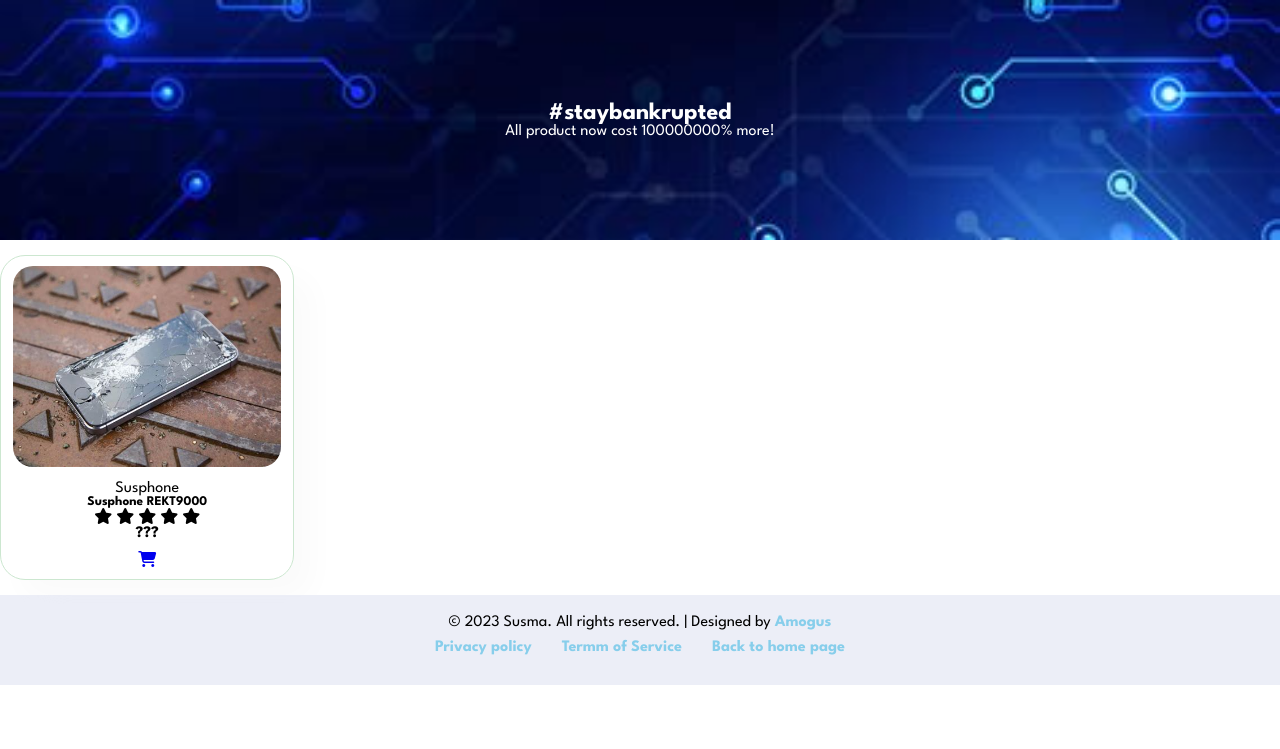
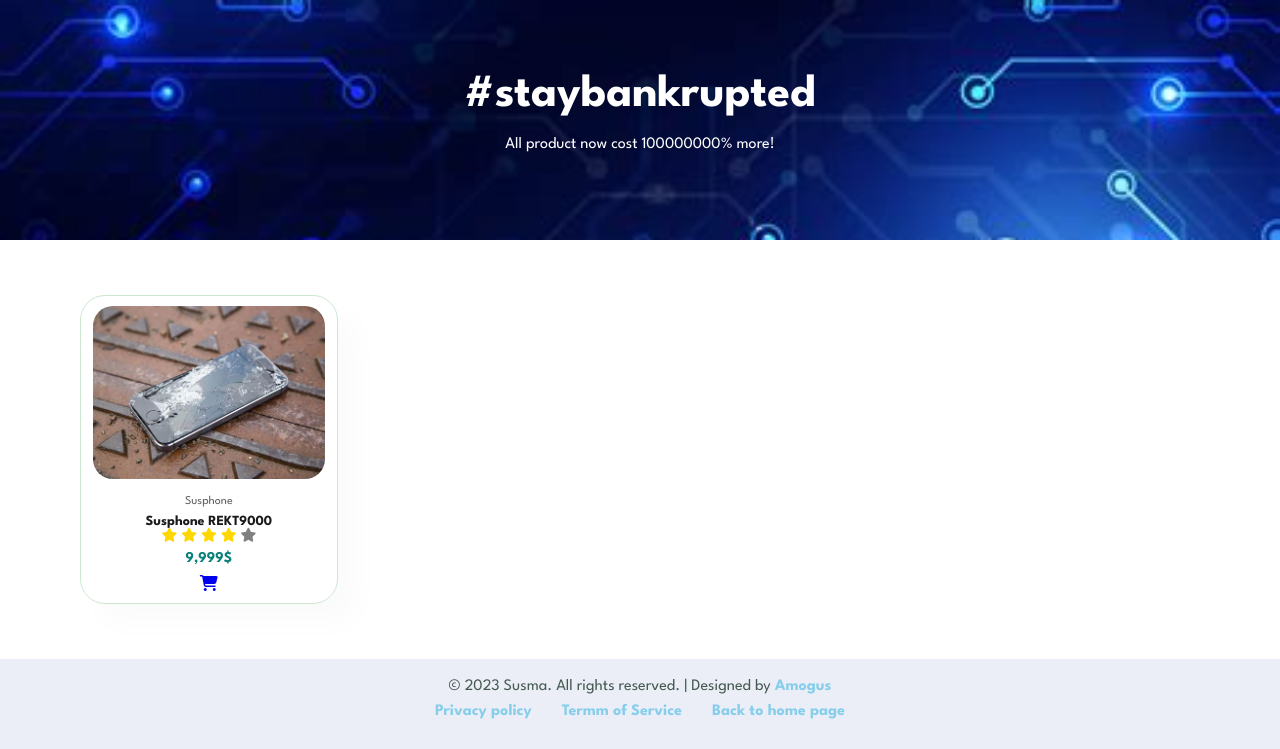
Before and after one commit to Arthaloith/Susma-laptop, a PHP site: page /product.html in a window 1280 px wide. Shown: the part 84-833 px from the top of the page. Before the commit the page ends 769 px from the top, so only its background shows below. Run offline with PHP 8.4, Linux system fonts and the light colour scheme; some libraries are stand-ins or nearby versions.

Commit message:
Finally got product box padding to work

```diff
--- a/css/product.css
+++ b/css/product.css
@@ -1,14 +1,3 @@
-@import url('https://fonts.googleapis.com/css2?family=League+Spartan:wght@100;200;300;400;500;600;700;800;900&display=swap');
-
-* {
-  margin: 0;
-  padding: 0;
-  box-sizing: border-box;
-  font-family: 'League Spartan', sans-serif;
-}
-
-/* --------------------------------------end of base styles-------------------------------------- */
-
 .page-header {
   background-image: url(../assets/banner1.jpg);
   width: 100%;
@@ -40,6 +29,7 @@
   cursor: pointer;
   box-shadow: 20px 20px 30px rgba(0, 0, 0, 0.02);
   margin: 15px 0;
+  transition: 0.2s ease;
 }
 
 #product1 .product-container:hover {
@@ -51,7 +41,30 @@
   border-radius: 20px;
 }
 
-#product1 .product-info {
+#product1 .product-container .product-info {
   text-align: center;
   padding: 10px 0;
 }
+
+#product1 .product-container .product-info span {
+  color: #606063;
+  font-size: 12px;
+}
+
+#product1 .product-container .product-info h5 {
+  padding-top: 7px;
+  color: #1a1a1a;
+  font-size: 14px;
+}
+
+#product1 .product-container .product-info i {
+  font-size: 14px;
+  color: gold;
+}
+
+#product1 .product-container .product-info h4 {
+  padding-top: 7px;
+  font-size: 15px;
+  font-weight: 700;
+  color: #088178;
+}
--- a/css/base.css
+++ b/css/template/base.css
@@ -1,3 +1,12 @@
+@import url('https://fonts.googleapis.com/css2?family=League+Spartan:wght@100;200;300;400;500;600;700;800;900&display=swap');
+
+* {
+  margin: 0;
+  padding: 0;
+  box-sizing: border-box;
+  font-family: 'League Spartan', sans-serif;
+}
+
 * {
     margin: 0;
     padding: 0;
--- a/index.html
+++ b/index.html
@@ -4,9 +4,10 @@
     <meta charset="UTF-8">
     <meta name="viewport" content="width=device-width, initial-scale=1.0">
     <title>amogus store</title>
+    <link rel="stylesheet" type="text/css" href="css/template/base.css">
+    <link rel="stylesheet" type="text/css" href="css/template/header.css">
+    <link rel="stylesheet" type="text/css" href="css/template/footer.css">
     <link rel="stylesheet" type="text/css" href="css/home.css">
-    <link rel="stylesheet" type="text/css" href="css/header.css">
-    <link rel="stylesheet" type="text/css" href="css/footer.css">
     <link rel="stylesheet" type="text/css" href="css/loginform.css">
     <script src="js/loginpanel.js"></script>
     <!-- <script src="js/navbarshrink.js"></script> -->
--- a/product.html
+++ b/product.html
@@ -4,9 +4,10 @@
     <meta charset="UTF-8">
     <meta name="viewport" content="width=device-width, initial-scale=1.0">
     <title>amogus store</title>
+    <link rel="stylesheet" type="text/css" href="css/template/base.css">
+    <link rel="stylesheet" type="text/css" href="css/template/header.css">
+    <link rel="stylesheet" type="text/css" href="css/template/footer.css">
     <link rel="stylesheet" type="text/css" href="css/product.css">
-    <link rel="stylesheet" type="text/css" href="css/header.css">
-    <link rel="stylesheet" type="text/css" href="css/footer.css">
     <link rel="stylesheet" type="text/css" href="css/loginform.css">
     <script src="js/loginpanel.js"></script>
     <script src="https://kit.fontawesome.com/f1e51c2d13.js" crossorigin="anonymous"></script>
@@ -49,9 +50,9 @@
                         <i class="fas fa-star"></i>
                         <i class="fas fa-star"></i>
                         <i class="fas fa-star"></i>
-                        <i class="fas fa-star"></i>
+                        <i class="fas fa-star" style="color: gray;"></i>
                     </div>
-                    <h4>???</h4>
+                    <h4>9,999$</h4>
                 </div>
                 <a href="#"><i class="fa-solid fa-cart-shopping"></i></a>
             </div>
```
Also changed, not shown: css/template/footer.css (renamed from css/footer.css), css/template/header.css (renamed from css/header.css), css/template/loginform.css (renamed from css/loginform.css).
